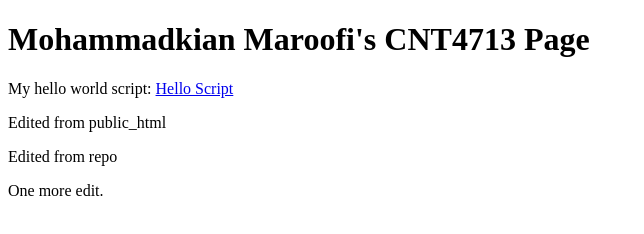
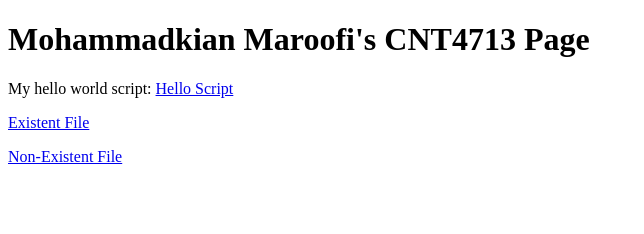
Before and after one commit to kianmrf/network-python, a plain HTML site: page public_html/index.html in a window 1280 px wide. Shown: the whole page, without its empty margins (0-644 px from the left). Drawn offline with Linux system fonts and the light colour scheme.

Commit message:
Ocelot WEbpage updated

```diff
--- a/public_html/index.html
+++ b/public_html/index.html
@@ -10,13 +10,10 @@
 	My hello world script: <a href="cgi-bin/hello.cgi">Hello Script</a>
     </p>
     <p>
-	Edited from public_html
+	<a href="http://ocelot.aul.fiu.edu:1616/filename.ext">Existent File</a>
     </p>
     <p>
-	Edited from repo
+	<a href="http://ocelot.aul.fiu.edu:1616/nofilename.ext">Non-Existent File</a>
     </p>
-    <p>
-	One more edit.
-    </p>
-  </body>
+ </body>
 </html>
```
Also changed, not shown: 1 other file.
